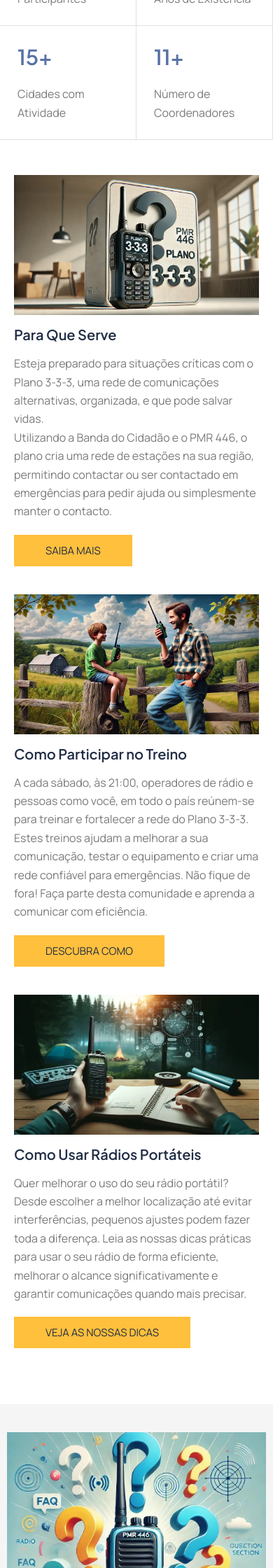
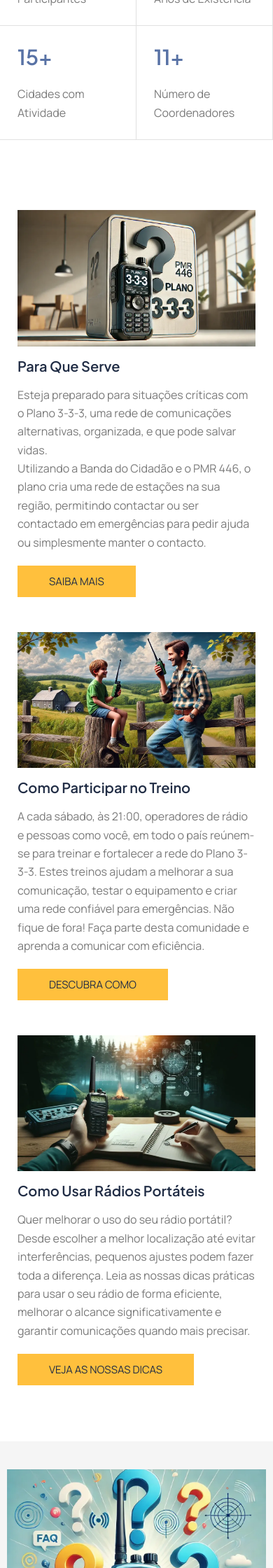
Before and after one commit to Plano333/web333, a Jekyll site: the page built from index.md, in a window 390 px wide. Shown: the part 1358-3598 px from the top of the page at 70% size. Built offline with Jekyll 4.4.1, drawn with Linux system fonts in a browser that asks for light colours; some web fonts are replaced.

Commit message:
Plano 3-3-3, Home and Biblioteca now line up with the original
- padded widget groups (.stack) are flex columns, so paragraph and list margins
  no longer collapse (Plano 3-3-3 'em ação': from -80px to within 16px)
- card rows on Plano and Home are edge-to-edge with a 20px gap, as the original
- Home cards keep their 50px top inset and the original side padding and
  stacked gaps on tablet and phone
- FAQ accordion keeps its 10px inset; icon-card titles have 20px below them
- a wide row gap (Biblioteca's 50px) no longer leaks into spacing inside the cards

```diff
--- a/assets/css/main.css
+++ b/assets/css/main.css
@@ -65,6 +65,8 @@ h4.thin { font-weight: 400; }
 /* Elementor-style 20px gap around block components, in sections and columns */
 :is(.section, .col) > * + :is(.img, .icon-box, .image-box, .btn, .buttons, .accordion, .video-wrap, .map, .divider, .stats, .social, .row, .push-right),
 :is(.section, .col) > :is(.img, .icon-box, .image-box, .video-wrap, .map, .divider, .stats, .accordion, .social) + * { margin-top: var(--gap); }
+.row[style*="--gap: 50px"] > .col, .row[style*="--gap: 30px"] > .col { --gap: 20px; }  /* a wide row gap must not widen spacing inside its columns */
+.section > .row[style*="--gap: 50px"] { margin: 0; }  /* Biblioteca card grid: no bleed, cards sit inside the section padding */
 .row { display: flex; gap: var(--gap); align-items: stretch; }
 .row > .col { flex: 1 1 0; min-width: 0; }
 .row > .col[style*="--w"] { flex: 0 1 calc(var(--w) - var(--gap) / 2); }
@@ -72,10 +74,15 @@ h4.thin { font-weight: 400; }
 .row.cols-2 > .col { flex: 1 1 calc(50% - var(--gap)); }
 .col { padding: 10px; display: flex; flex-direction: column; }  /* like Elementor containers: child margins do not collapse */
 [style*="--pad"] { padding: var(--pad); }
-.stack > * + * { margin-top: var(--gap); }
+.stack { display: flex; flex-direction: column; gap: var(--gap); }  /* like an Elementor container: widget margins do not collapse */
 .overlay-navy[style*="--pad"] { --pad-md: 20px; }
 .row { margin: -10px; }
 .section > .row { margin: -10px; }
+.section.faq-grid > .row { margin-left: 0; margin-right: 0; }  /* FAQ: image and questions keep a 10px inset, as in the original */
+.row.cards-row { margin-top: 0; }  /* Home cards: no top bleed, as in the original */
+/* rows of single cards: in the original these columns have no inset, only the 20px gap */
+.row:not(.cols-2):has(> .col > :is(.icon-box, .image-box):only-child, > .col > .image-box:first-child) { margin-left: 0; margin-right: 0; }
+.row:not(.cols-2) > .col:has(> :is(.icon-box, .image-box):only-child, > .image-box:first-child) { padding: 0; }
 
 .bg-white { background: #fff; }
 .bg-light { background: var(--light-bg); }
@@ -167,7 +174,7 @@ p > .btn { margin-right: 0; }
 .icon-box { text-align: center; }
 .icon-box-icon { font-size: 50px; line-height: 1; margin-bottom: 15px; }
 .label { margin: 0; font: 500 16px/19px "Roboto", sans-serif; text-transform: uppercase; }
-.icon-box h3 { margin-bottom: 15px; }
+.icon-box h3 { margin-bottom: 20px; }
 .icon-box-text, .image-box-text { margin: 0; }
 .icon-box.stat { text-align: left; }
 .box-filled, .box-card, .box-outline, .box-navy { padding: 20px; height: 100%; }
@@ -315,6 +322,8 @@ iframe.video::after { display: none; }
   .banner { margin-top: -150px; padding: 200px 20px 50px; }
   .hero { min-height: 0; margin-top: -141px; }
   .push-right { margin-right: auto; }
+  .row.cards-row { row-gap: 40px; }
+  .section:has(> div > .cards-row) { padding-left: 40px; padding-right: 40px; }
   .section.bg-fixed-half { padding-left: 0; padding-right: 0; }  /* original: no side padding, cards are 60% of the full width */
   .row > .col[style*="--w-md"] { flex: 0 1 calc(var(--w-md) - var(--gap) / 2); }
   .overlay-navy[style*="--pad"] { padding: var(--pad-md); }
@@ -342,6 +351,8 @@ iframe.video::after { display: none; }
   .section.rows-inset .row { margin-left: 0; margin-right: 0; }
   .banner-empty { height: 150px; padding: 0; }
   .push-right { width: auto; }
+  .row.cards-row { row-gap: 50px; }
+  .section:has(> div > .cards-row) { padding-left: 25px; padding-right: 25px; }
   .section.bg-fixed-half { padding-left: 20px; padding-right: 20px; }
   .row > .overlay-navy.push-right { width: 100%; }
   .section:has(> .row > .overlay-navy.push-right) { padding: 0 25px 50px !important; }
--- a/index.md
+++ b/index.md
@@ -69,9 +69,9 @@ E está a chegar mais um aniversário. Novamente haverá entrega de **diplomas**
 
 <section class="section bg-white pt-10 pb-10" style="--pt-md: 80px; --pb-md: 90px; --pt-sm: 50px; --pb-sm: 80px" markdown="1">
 
-<div markdown="1">
+<div class="pt-5" markdown="1">
 
-<div class="row stack-md" markdown="1">
+<div class="row stack-md cards-row" markdown="1">
 
 <div class="col" markdown="1">
 
```
